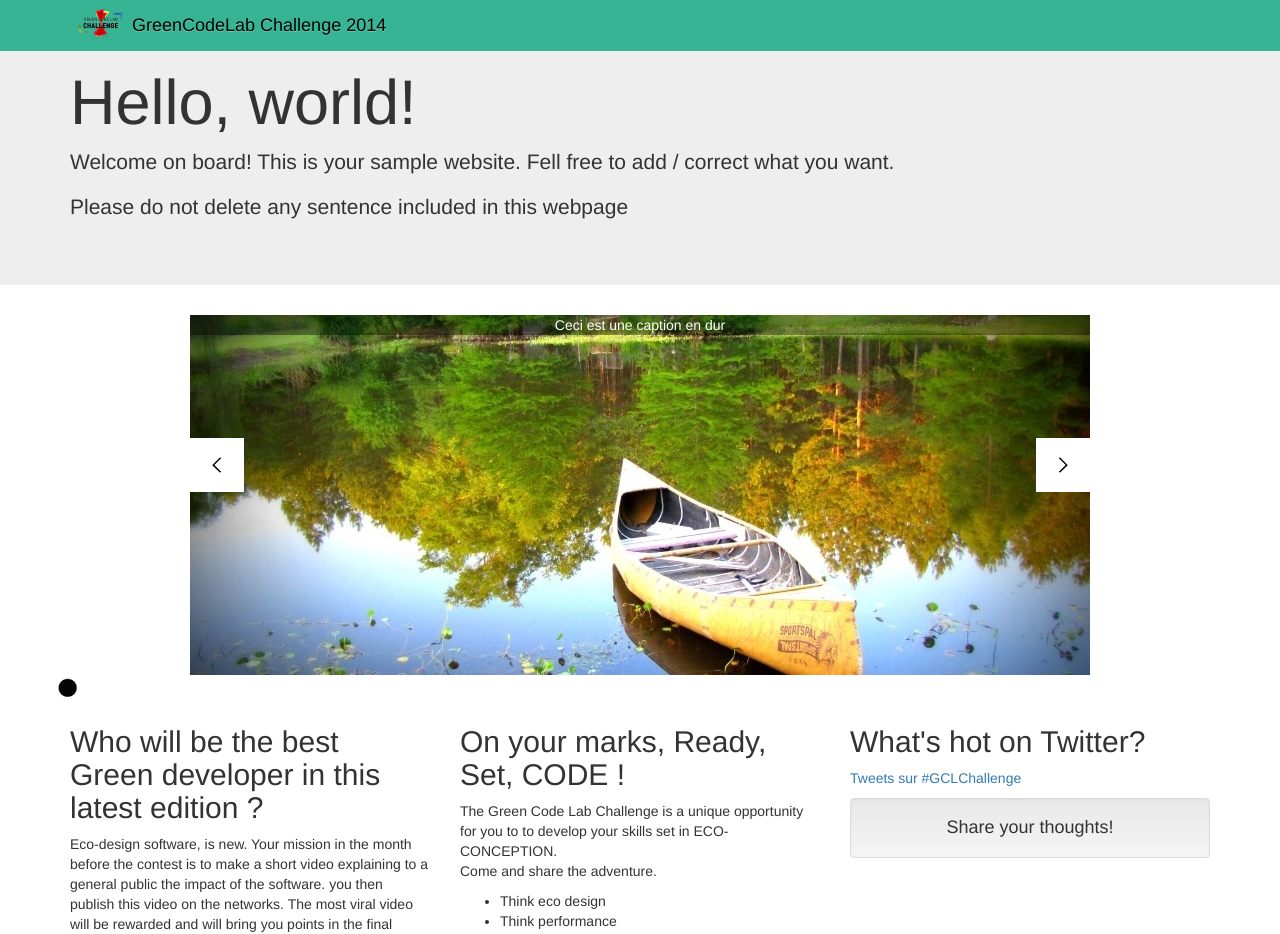
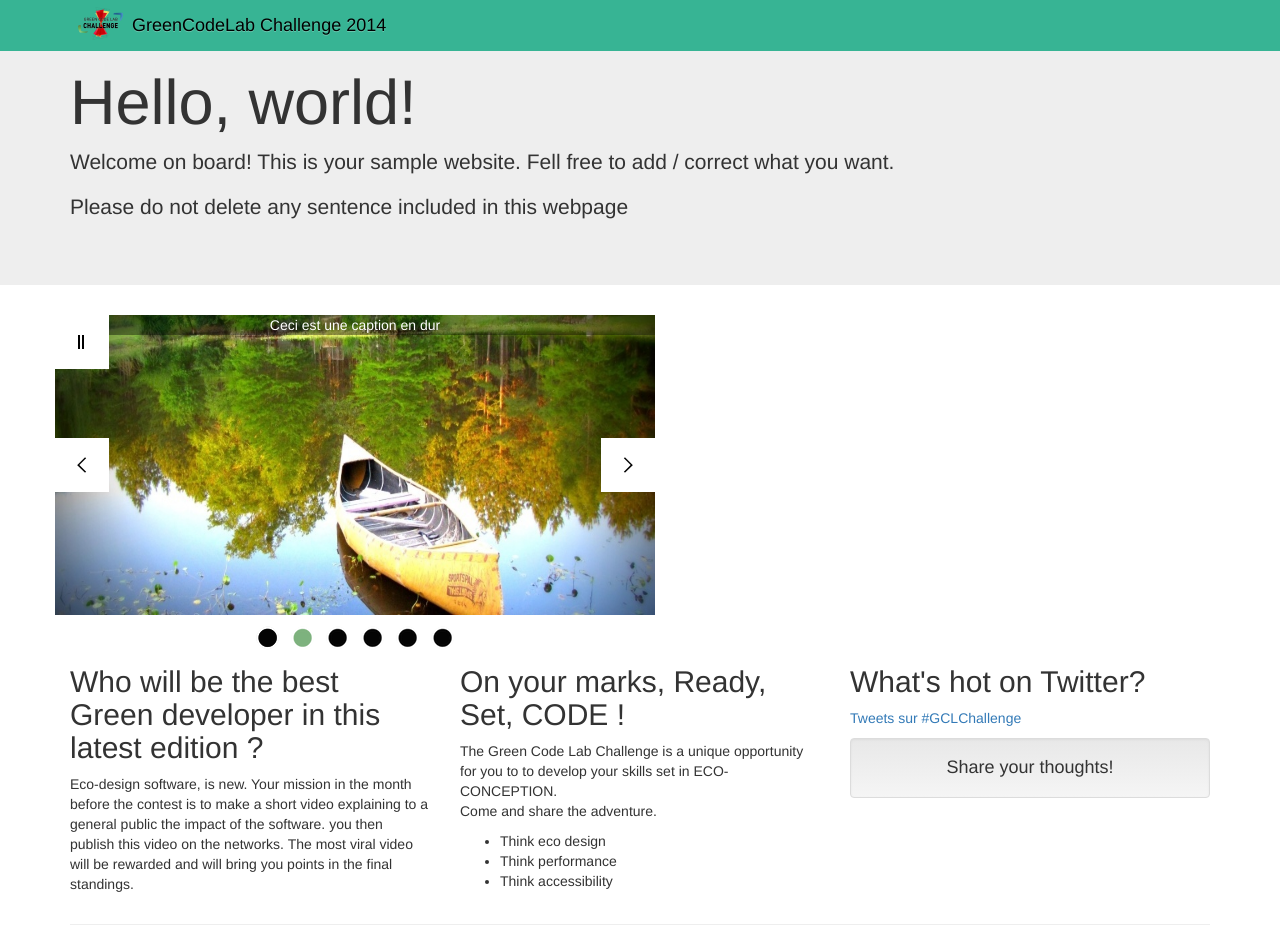
Before and after one commit to clementgpro/GCLChallenge, a PHP site: page / in a window 1280 px wide. Shown: the top 934 px of the page. Run offline with PHP 8.4, Linux system fonts and the light colour scheme; some libraries are stand-ins or nearby versions.

Commit message:
Correction z-index. Ajout fonctionnalité play/pause. A replacer correctement. A redimensionner boutons. A refaire le sprite des boutons.

```diff
--- a/css/style.css
+++ b/css/style.css
@@ -31,7 +31,7 @@
             .jssorb10 .av:hover     (active mouseover)
             .jssorb10 .dn           (mousedown)
         */
- .jssorb11 div, .jssorb11 div:hover
+ .jssorb11 div, .jssorb11
  {
      background: url(../img/not-selected.png) no-repeat;
      cursor: pointer;
@@ -41,3 +41,32 @@
     background: url(../img/selected.png) no-repeat;
     cursor: pointer;
 }
+.pausebutton
+{
+    position:absolute;
+    background: url(../img/sprite-square.png) no-repeat;
+    background-position: -55px 0px;
+    cursor: pointer;
+    width: 54px;
+    height: 54px;
+    display:block;
+    z-index:101;
+}
+.playbutton
+{
+    position: absolute;
+    background: url(../img/sprite-square.png) no-repeat;
+    background-position: 0px 0px;
+    cursor: pointer;
+    width: 54px;
+    height: 54px;
+    display:none;
+    z-index:101
+}
+
+.chantier
+{
+    position: relative;
+    top: 20px;
+    z-index: 150;
+}
--- a/index.html
+++ b/index.html
@@ -14,6 +14,73 @@
     <link href="css/mini_style.css" rel="stylesheet">
     <link href="css/style.css" rel="stylesheet">
 
+    <!-- Scripts -->
+    <!-- We've included jQuery. But you can of course use any other lib! -->
+    <!--script src="//ajax.googleapis.com/ajax/libs/jquery/2.1.1/jquery.mi.js"></script-->
+    <script src="js/jquery-1.9.1.min.js"></script>
+    <script src="js/jssor.slider.mini.js"></script>
+    <script>
+        jQuery(document).ready(function ($) {
+            //Define an array of slideshow transition code
+            var _SlideshowTransitions = [
+                {$Duration:1200,x:0.3,$During:{$Left:[0.3,0.7]},$Easing:{$Left:$JssorEasing$.$EaseInCubic,$Opacity:$JssorEasing$.$EaseLinear},$Opacity:2 },
+                {$Duration:1500,x:0.5,$Cols:2,$ChessMode:{$Column:3},$Easing:{$Left:$JssorEasing$.$EaseInOutCubic},$Opacity:2,$Brother:{$Duration:1500,$Opacity:2}}];
+            //There is no caption plays random transition
+            var _CaptionTransitions = [];
+
+            var options = {
+                $ArrowNavigatorOptions: {
+                    $Class: $JssorArrowNavigator$,
+                    $ChanceToShow: 2
+                },
+                $SlideshowOptions: {
+                    $Class: $JssorSlideshowRunner$,
+                    $Transitions: _SlideshowTransitions,
+                    $TransitionsOrder: 1,
+                    $ShowLink: true
+                },
+                $CaptionSliderOptions: {
+                    $Class: $JssorCaptionSlider$,
+                    $CaptionTransitions: _CaptionTransitions,
+                    $PlayInMode: 1,
+                    $PlayOutMode: 3
+                },
+                $BulletNavigatorOptions: {
+                    $Class: $JssorBulletNavigator$,                 //[Required] Class to create navigator instance
+                    $ChanceToShow: 2,                               //[Required] 0 Never, 1 Mouse Over, 2 Always
+                    $AutoCenter: 1,                                 //[Optional] Auto center navigator in parent container, 0 None, 1 Horizontal, 2 Vertical, 3 Both, default value is 0
+                    $Steps: 1,                                      //[Optional] Steps to go for each navigation request, default value is 1
+                    $Lanes: 1,                                      //[Optional] Specify lanes to arrange items, default value is 1
+                    $SpacingX: 10,                                  //[Optional] Horizontal space between each item in pixel, default value is 0
+                    $SpacingY: 10,                                  //[Optional] Vertical space between each item in pixel, default value is 0
+                    $Orientation: 1
+                },
+                //Avance automatiquement les images
+                $AutoPlay: true,
+                //3 secondes entre chaque image par défaut
+                //Pause sur touche ou mousehover
+                $PauseOnHover: 3
+            };
+            var jssor_slider1 = new $JssorSlider$('slider1_container', options);
+
+            //Suite du JS
+            //Listeners des boutons pause et play
+            var pauseButton = document.getElementById("pause");
+            var playButton = document.getElementById("play");
+
+            pauseButton.addEventListener("click", function() {
+                jssor_slider1.$Pause();
+                playButton.style.display = "block";
+                pauseButton.style.display = "none";
+            });
+
+            playButton.addEventListener("click", function() {
+                jssor_slider1.$Play();
+                playButton.style.display = "none";
+                pauseButton.style.display = "block";
+            });
+        });
+    </script>
 </head>
 <body>
 <nav class="navbar glc-navbar navbar-fixed-top" role="navigation">
@@ -38,37 +105,45 @@
 <div class="container">
     <div class="row">
         <div id="slideshow">
-            <div id="slider1_container" style="position: relative; top: 0px; left: 0px; width: 900px; height: 360px; margin-left:auto; margin-right: auto;">
+            <!-- pause/play Début -->
+            <!-- Pause -->
+            <span id="pause" class="pausebutton">
+             </span>
+            <!-- Play -->
+             <span id="play" class="playbutton">
+              </span>
+            <!-- pause/play Fin -->
+            <div id="slider1_container" style="position: relative; top: 0px; left: 0px; width: 600px; height: 300px;">
                 <!-- Slides Container -->
-                <div u="slides" style="cursor: move; position: absolute; overflow: hidden; left: 0px; top: 0px; width: 900px; height: 360px;">
+                <div u="slides" style="cursor: move; position: absolute; overflow: hidden; left: 0px; top: 0px; width: 600px; height: 300px;">
                     <div><img u="image" src="img/bach_creek_river.jpg" width="900" height="360" />
-                        <div u="caption" class="captionBlack" style=" z-index: 101; position: relative; color: white; text-align: center; vertical-align: bottom;">
+                        <div u="caption" class="captionBlack" style=" z-index: 100; position: relative; color: white; text-align: center; vertical-align: bottom;">
                             Ceci est une caption en dur
                         </div>
                     </div>
                     <div><img u="image" src="img/canoe_water_nature.jpg" width="900" height="360" />
-                        <div u="caption" class="captionBlack" style=" z-index: 101; position: relative; color: white; text-align: center; vertical-align: bottom;">
+                        <div u="caption" class="captionBlack" style=" z-index: 100; position: relative; color: white; text-align: center; vertical-align: bottom;">
                             Ceci est une caption en dur
                         </div>
                     </div>
                     <div>
                         <img u="image" src="img/guyana_sky_clouds.jpg" width="900" height="360"/>
-                        <div u="caption" class="captionBlack" style=" z-index: 101; position: relative; color: white; text-align: center; vertical-align: bottom;">
+                        <div u="caption" class="captionBlack" style=" z-index: 100; position: relative; color: white; text-align: center; vertical-align: bottom;">
                             Ceci est une caption en dur
                         </div>
                     </div>
                     <div><img u="image" src="img/hawaii_sky_clouds.jpg" width="900" height="360" />
-                        <div u="caption" class="captionBlack" style=" z-index: 101; position: relative; color: white; text-align: center; vertical-align: bottom;">
+                        <div u="caption" class="captionBlack" style=" z-index: 100; position: relative; color: white; text-align: center; vertical-align: bottom;">
                             Ceci est une caption en dur
                         </div>
                     </div>
                     <div><img u="image" src="img/water_nature_river.jpg" width="900" height="360" />
-                        <div u="caption" class="captionBlack" style=" z-index: 101; position: relative; color: white; text-align: center; vertical-align: bottom;">
+                        <div u="caption" class="captionBlack" style=" z-index: 100; position: relative; color: white; text-align: center; vertical-align: bottom;">
                             Ceci est une caption en dur
                         </div>
                     </div>
                     <div><img u="image" src="img/gclc.png" width="900" height="360" />
-                        <div u="caption" class="captionBlack" style=" z-index: 101; position: relative; color: white; text-align: center; vertical-align: bottom;">
+                        <div u="caption" class="captionBlack" style=" z-index: 100; position: relative; color: white; text-align: center; vertical-align: bottom;">
                             Ceci est une caption en dur
                         </div>
                     </div>
@@ -82,15 +157,17 @@
                      </span>
                     <!-- Arrow Navigator Skin End -->
                 </div>
+                <div u="navigator" class="jssorb11" style="position: relative; top:310px; bottom: 16px; right: 6px; width:25px; height:25px;">
+                    <!-- bullet navigator item prototype -->
+                    <div u="prototype" style="POSITION: absolute; WIDTH: 25px; HEIGHT: 25px;"></div>
+                </div>
+                <!-- Bullet Navigator Skin End -->
             </div>
+
         </div>
+
     </div>
-    <div class="row" style="height:30px">
-    	<div u="navigator" class="jssorb11">
-			<!-- bullet navigator item prototype -->
-			<div u="prototype" style="position: absolute; width: 25px; height: 25px;"></div>
-        </div>
-    </div>
+    <div class="row" style="height:30px"> <!-- Place pour les bullets + numéro image--></div>
     <div class="row">
         <div class="col-md-4">
             <h2>Who will be the best Green developer in this latest edition ? </h2>
@@ -127,52 +204,4 @@
     </footer>
 </div>
 </body>
-<!-- We've included jQuery. But you can of course use any other lib! -->
-<!--script src="//ajax.googleapis.com/ajax/libs/jquery/2.1.1/jquery.mi.js"></script-->
-<script src="js/jquery-1.9.1.min.js"></script>
-<script src="js/jssor.slider.mini.js"></script>
-<script>
-    jQuery(document).ready(function ($) {
-        //Define an array of slideshow transition code
-        var _SlideshowTransitions = [
-            {$Duration:1200,x:0.3,$During:{$Left:[0.3,0.7]},$Easing:{$Left:$JssorEasing$.$EaseInCubic,$Opacity:$JssorEasing$.$EaseLinear},$Opacity:2 },
-            {$Duration:1500,x:0.5,$Cols:2,$ChessMode:{$Column:3},$Easing:{$Left:$JssorEasing$.$EaseInOutCubic},$Opacity:2,$Brother:{$Duration:1500,$Opacity:2}}];
-        //There is no caption plays random transition
-        var _CaptionTransitions = [];
-
-        var options = {
-            $ArrowNavigatorOptions: {
-                $Class: $JssorArrowNavigator$,
-                $ChanceToShow: 2
-            },
-            $SlideshowOptions: {
-                $Class: $JssorSlideshowRunner$,
-                $Transitions: _SlideshowTransitions,
-                $TransitionsOrder: 1,
-                $ShowLink: true
-            },
-            $CaptionSliderOptions: {
-                $Class: $JssorCaptionSlider$,
-                $CaptionTransitions: _CaptionTransitions,
-                $PlayInMode: 1,
-                $PlayOutMode: 3
-            },
-            $BulletNavigatorOptions: {
-                $Class: $JssorBulletNavigator$,                       //[Required] Class to create navigator instance
-                $ChanceToShow: 2,                               //[Required] 0 Never, 1 Mouse Over, 2 Always
-                $AutoCenter: 1,                                 //[Optional] Auto center navigator in parent container, 0 None, 1 Horizontal, 2 Vertical, 3 Both, default value is 0
-                $Steps: 1,                                      //[Optional] Steps to go for each navigation request, default value is 1
-                $Lanes: 1,                                      //[Optional] Specify lanes to arrange items, default value is 1
-                $SpacingX: 10,                                  //[Optional] Horizontal space between each item in pixel, default value is 0
-                $SpacingY: 10,                                  //[Optional] Vertical space between each item in pixel, default value is 0
-                $Orientation: 1
-            },
-            //Avance automatiquement les images
-            $AutoPlay: true,
-            //3 secondes entre chaque image
-            $SlideDuration: 3000
-        };
-        var jssor_slider1 = new $JssorSlider$('slider1_container', options);
-    });
-</script>
 </html>
```
